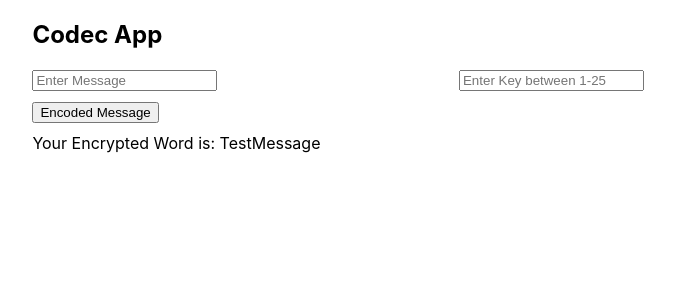
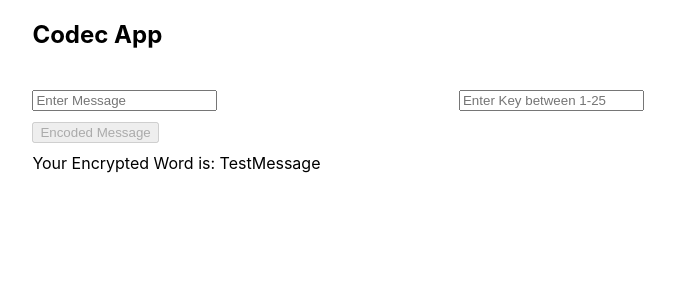
Before and after one commit to Nightss/codec-react, a React (Create React App) app: page / in a window 1280 px wide. Shown: the top 300 px of the page, without its empty margins (181-856 px from the left). Built offline with nearby package versions, Linux system fonts and the light colour scheme.

Commit message:
Adding validation to codecform

```diff
--- a/src/App.js
+++ b/src/App.js
@@ -2,8 +2,8 @@
 import React, { Component } from 'react';
 import './App.css';
 import Player from './Player';
-import CodecForm from './CodecForm'
-import CodecMessageHolder from './CodecMessageHolder'
+import CodecForm from './CodecForm';
+import CodecMessageHolder from './CodecMessageHolder';
 
 class App extends Component {
   state = {
--- a/src/CodecForm.js
+++ b/src/CodecForm.js
@@ -4,7 +4,9 @@ import './App.css'
 class CodecForm extends Component {
   state = {
     message: "",
-    key: ""
+    key: "",
+    error: "",
+    disabled: true
   };
 
   handleMessageChange = (e) => {
@@ -12,7 +14,20 @@ class CodecForm extends Component {
   };
 
   handleKeyChange = (e) => {
-    this.setState({key: e.target.value})
+    let key = e.target.value
+    if (parseInt(key) && parseInt(key) >= 0 && parseInt(key) <= 25 ) {
+      this.setState({
+        key: key,
+        error: "",
+        disabled: false
+      })
+    } else {
+      this.setState({
+        key: key,
+        error: "Error: You must enter a number between 0 and 25",
+        disabled: true
+      })
+    }
   };
 
   handleCodecSubmit = (e) => {
@@ -23,6 +38,9 @@ class CodecForm extends Component {
     return(
       <form onSubmit={this.handleCodecSubmit}>
         <div className="codec-row">
+          <div className="codec-col-12">
+            <h2>{this.state.error}</h2>
+          </div>
           <div className="codec-col-6">
             <input
               type="text"
@@ -42,7 +60,11 @@ class CodecForm extends Component {
         </div>
         <div className="codec-row">
           <div className="codec-col-12">
-            <input type="submit" value="Encoded Message"/>
+            <input
+              type="submit"
+              value="Encoded Message"
+              disabled={this.state.disabled}
+            />
           </div>
         </div>
       </form>
```
